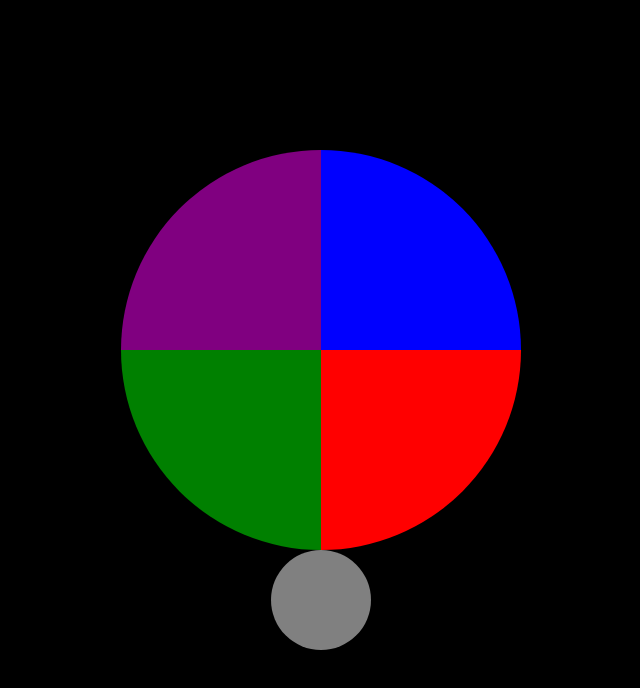
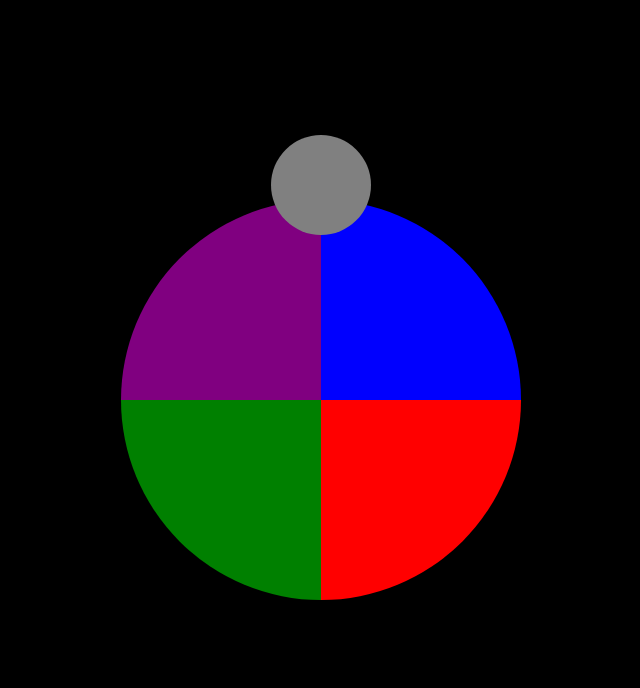
Before and after one commit to platypus-perry03/JavaScript, a website: page Simon/public/index.html in a window 1280 px wide. Shown: the whole page, without its empty margins (319-959 px from the left). Drawn offline with Linux system fonts and the light colour scheme.

Commit message:
Fix: Position center element within the game board

```diff
--- a/Simon/public/CSS/index.css
+++ b/Simon/public/CSS/index.css
@@ -41,9 +41,11 @@ body {
 
 .center {
     display: inline-block;
+    position: absolute;
     width: 100px;
     height: 100px;
     border-radius: 100%;
     background-color: gray;
-    top: -200px;
+    top: 135px;
+
 }
```
